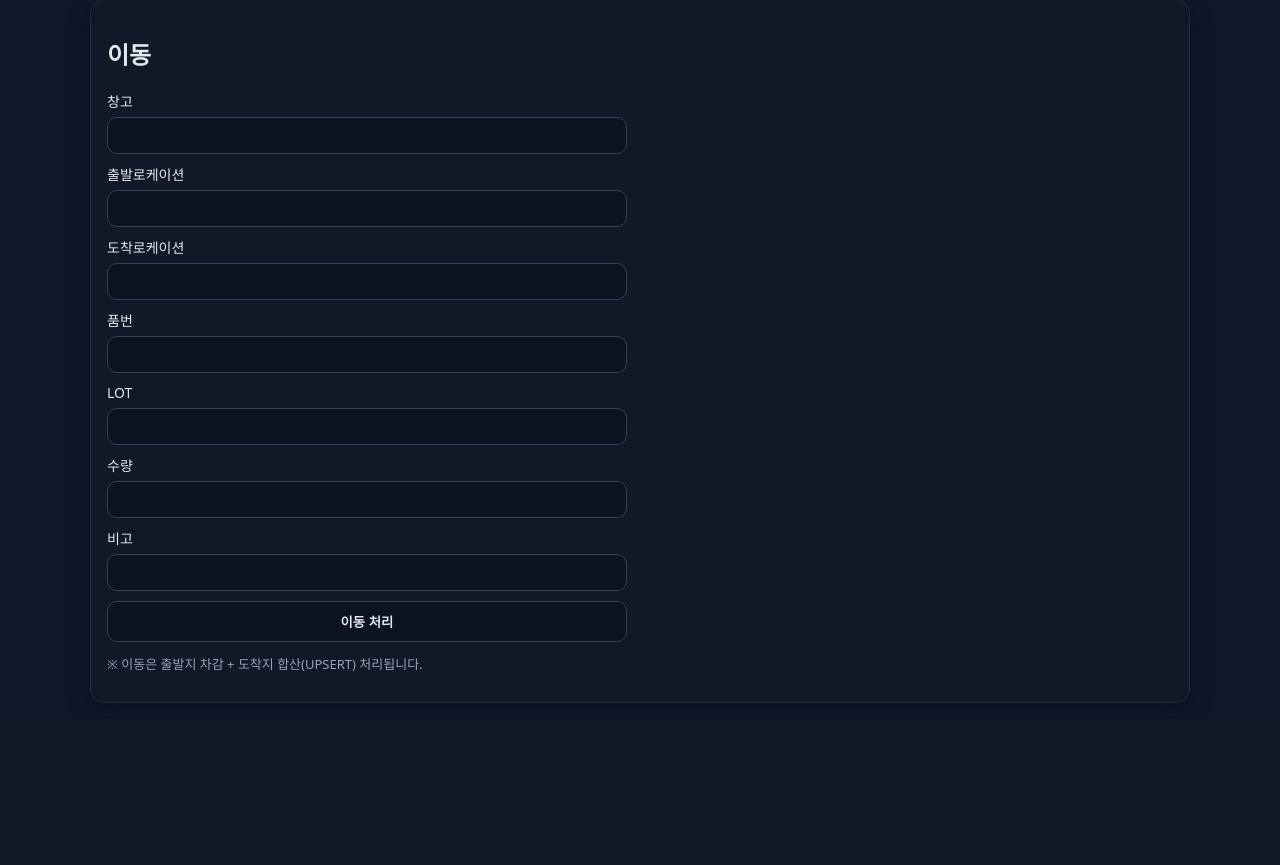
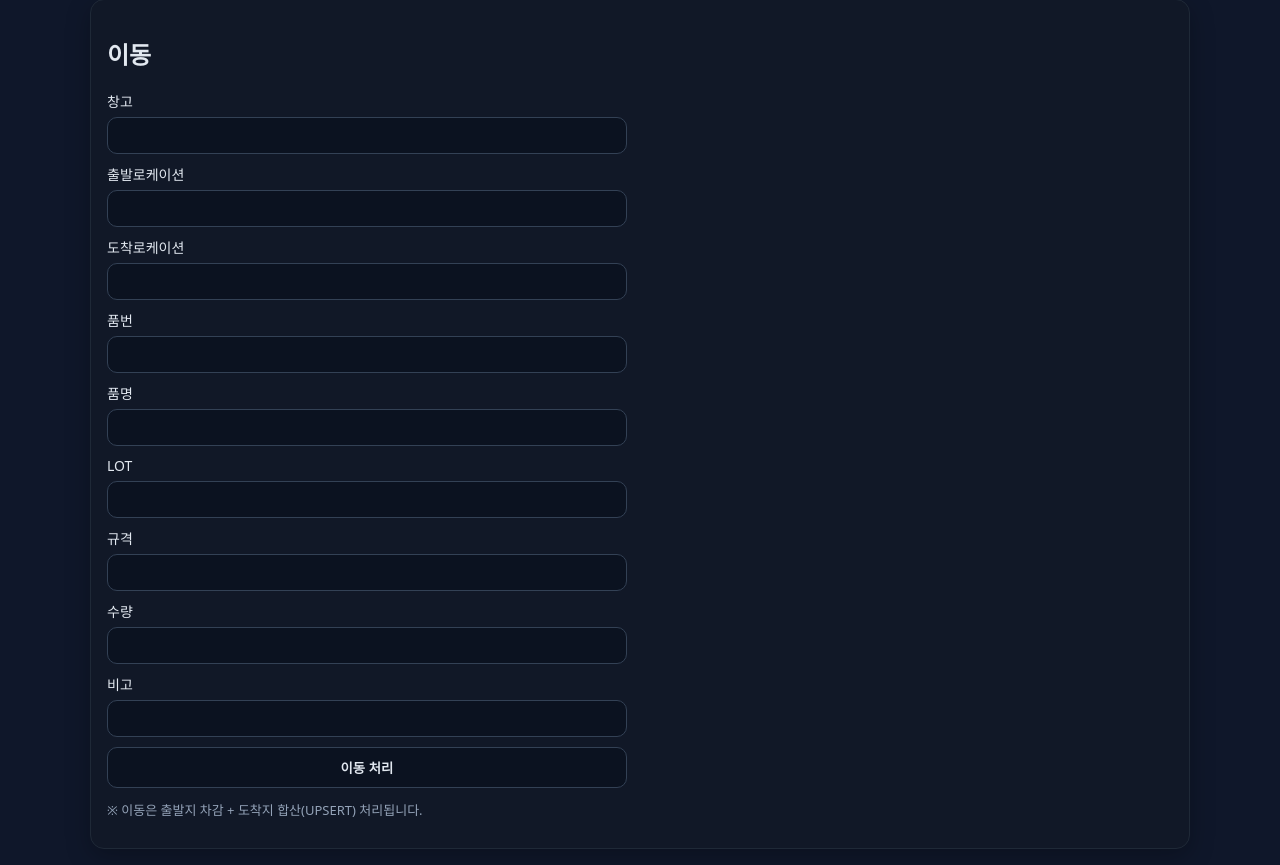
Before and after one commit to dlahtp44-prog/pars-wms-core, a FastAPI app: a page that uses app/templates/move.html in a window 1280 px wide. Shown: the part 108-973 px from the top of the page. Before the commit the page ends 811 px from the top, so only its background shows below. Run offline with FastAPI, Linux system fonts and the light colour scheme.

Commit message:
Update move.html

```diff
--- a/app/templates/move.html
+++ b/app/templates/move.html
@@ -5,15 +5,23 @@
 
   <form class="form" method="post" action="/api/이동">
     <label>창고 <input name="창고" required /></label>
+
     <label>출발로케이션 <input name="출발로케이션" required /></label>
     <label>도착로케이션 <input name="도착로케이션" required /></label>
+
     <label>품번 <input name="품번" required /></label>
+    <label>품명 <input name="품명" required /></label>
     <label>LOT <input name="LOT" required /></label>
+    <label>규격 <input name="규격" required /></label>
+
     <label>수량 <input name="수량" type="number" required min="1" /></label>
     <label>비고 <input name="비고" /></label>
+
     <button type="submit">이동 처리</button>
   </form>
 
-  <p class="hint">※ 이동은 출발지 차감 + 도착지 합산(UPSERT) 처리됩니다.</p>
+  <p class="hint">
+    ※ 이동은 출발지 차감 + 도착지 합산(UPSERT) 처리됩니다.
+  </p>
 </div>
 {% endblock %}
```
